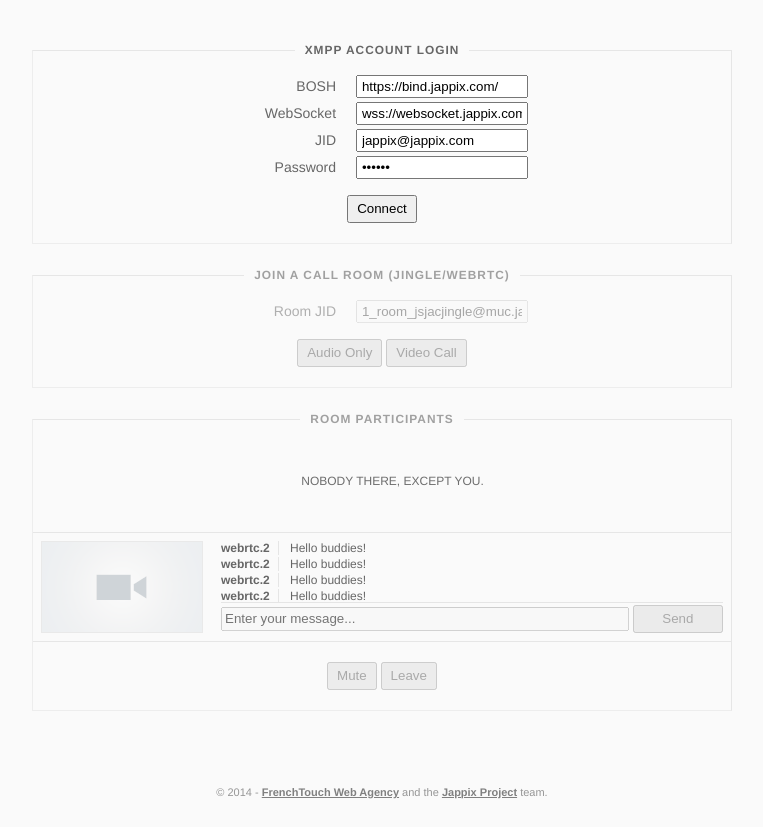
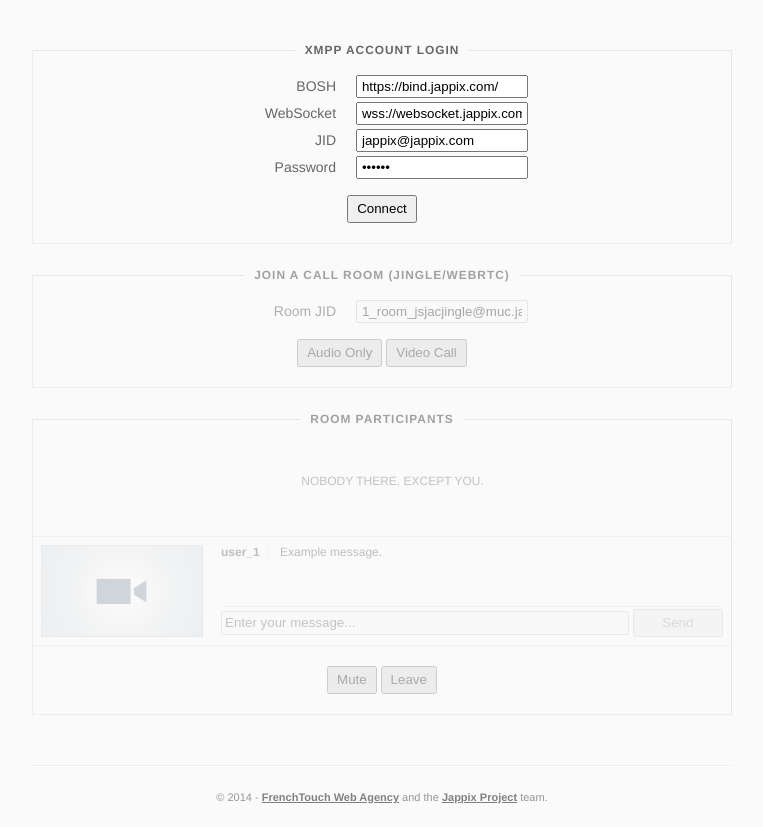
Before and after one commit to valeriansaliou/giggle, a plain HTML site: page examples/muji_client.html in a window 1280 px wide. Shown: the part 115-942 px from the top of the page, without its empty margins (258-1021 px from the left). Drawn offline with Linux system fonts and the light colour scheme; grey boxes are pictures that could not be loaded.

Commit message:
fixes #50

```diff
--- a/examples/muji_client.html
+++ b/examples/muji_client.html
@@ -42,7 +42,7 @@
     <h4>Multiparty Jingle Client</h4>
   </div>
 
-  <hr />
+  <hr class="top" />
 
   <h2 id="not_supported" class="error">WebRTC not supported. Try with Google Chrome.</h2>
 
@@ -102,7 +102,7 @@
   <fieldset id="fieldset_live" disabled>
     <legend>Room Participants</legend>
 
-    <div class="room_container">
+    <div id="room_container">
       <!--<div class="video_remote_container">
         <video class="video_remote" src="" alt="" width="320" height="180" poster="./images/video_poster_big.png"></video>
       </div>-->
@@ -118,33 +118,8 @@
       <div id="chat_box">
         <div id="chat_messages">
           <p class="message">
-            <b class="name">webrtc.2</b>
-            <span class="text">Hello buddies!</span>
-          </p>
-
-          <p class="message">
-            <b class="name">webrtc.2</b>
-            <span class="text">Hello buddies!</span>
-          </p>
-
-          <p class="message">
-            <b class="name">webrtc.2</b>
-            <span class="text">Hello buddies!</span>
-          </p>
-
-          <p class="message">
-            <b class="name">webrtc.2</b>
-            <span class="text">Hello buddies!</span>
-          </p>
-
-          <p class="message">
-            <b class="name">webrtc.2</b>
-            <span class="text">Hello buddies!</span>
-          </p>
-
-          <p class="message">
-            <b class="name">webrtc.2</b>
-            <span class="text">Hello buddies!</span>
+            <b class="name">user_1</b>
+            <span class="text">Example message.</span>
           </p>
         </div>
 
@@ -167,6 +142,8 @@
     </form>
   </fieldset>
 
+  <hr class="bottom" />
+
   <div id="copyright">
     © 2014 - <a href="https://frenchtouch.pro/">FrenchTouch Web Agency</a> and the <a href="https://jappix.org/">Jappix Project</a> team.
   </div>
--- a/examples/styles/common.css
+++ b/examples/styles/common.css
@@ -59,7 +59,14 @@ hr {
     border: 0;
     border-top: 1px solid #EEE;
     border-bottom: 1px solid white;
+}
+
+hr.top {
     margin-bottom: 46px;
+}
+
+hr.bottom {
+    margin-top: 50px;
 }
 
 fieldset {
@@ -194,7 +201,7 @@ fieldset:disabled video {
     color: #969696;
     text-align: center;
     font-size: 11px;
-    margin: 75px 0 24px 0;
+    margin: 24px 0;
 }
 
 #copyright a {
--- a/examples/styles/muji_client.css
+++ b/examples/styles/muji_client.css
@@ -8,15 +8,15 @@
   @license Mozilla Public License v2.0 (MPL v2.0)
  */
 
-#fieldset_live .room_container {
+#room_container {
     margin-left: 21px;
 }
 
-#fieldset_live .room_container h6 {
-    margin-bottom: 44px;
+#room_container h6 {
+    margin-bottom: 48px;
 }
 
-#fieldset_live .room_container .video_remote {
+#room_container .video_remote {
     margin: 0 3px 6px 3px;
     float: left;
 }
@@ -88,3 +88,12 @@
 #live_unmute {
     display: none;
 }
+
+fieldset:disabled #room_container,
+fieldset:disabled #chat_container {
+    opacity: 0.4;
+}
+
+fieldset:disabled video {
+    opacity: 0.5 !important;
+}
```
Also changed, not shown: examples/simple_client.html (+3 -1 lines).
